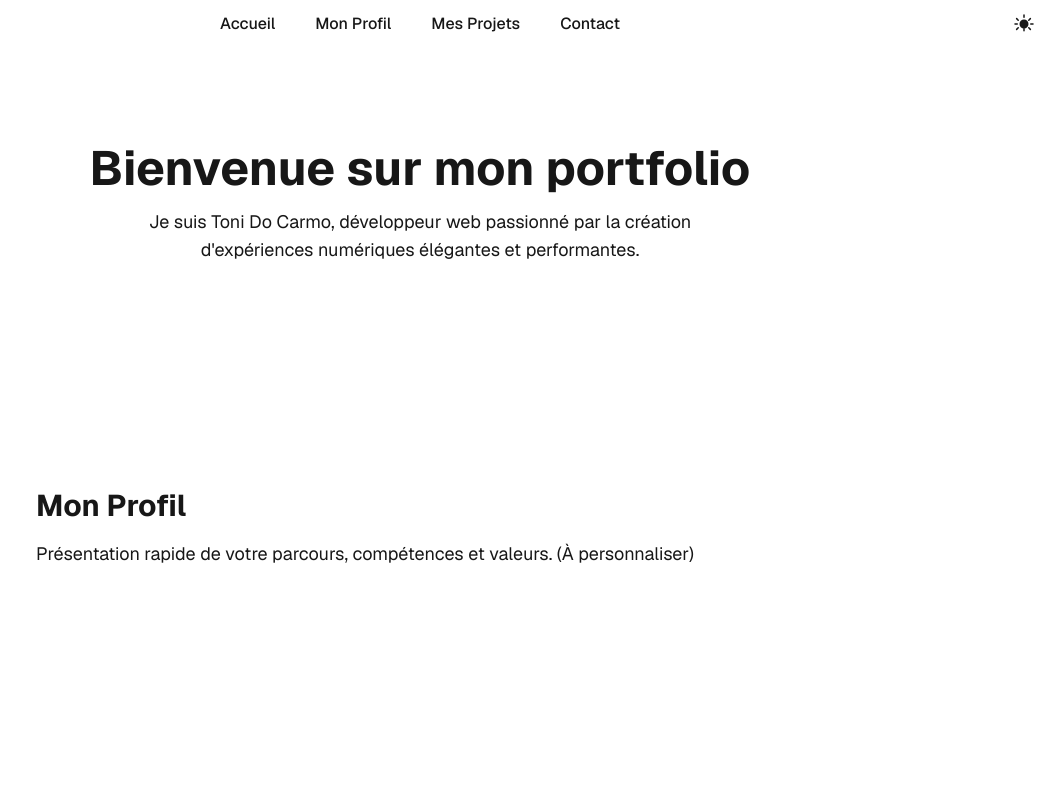
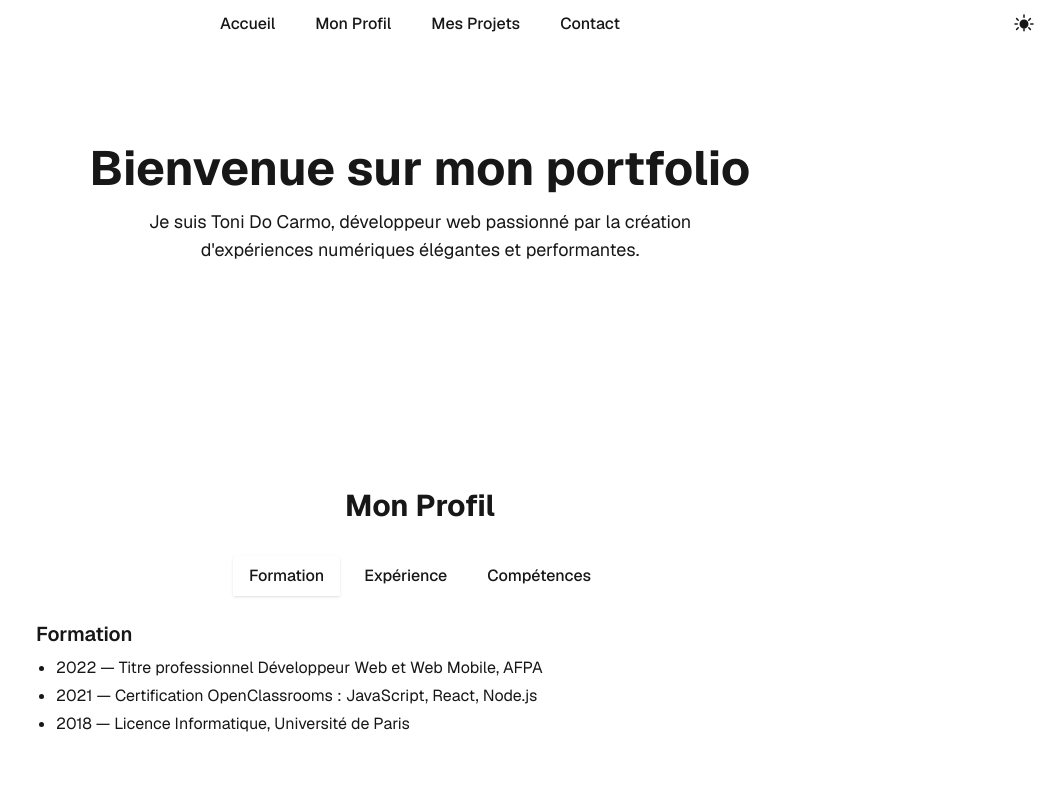
Before and after one commit to tdocarmo/portfolio, a Next.js app: page / in a window 1280 px wide. Shown: the top 800 px of the page, without its empty margins (220-1280 px from the left). Built offline with nearby package versions, Linux system fonts and the light colour scheme.

Commit message:
feat: add ProfilTabs component with tabbed navigation and content display

```diff
--- a/src/app/globals.css
+++ b/src/app/globals.css
@@ -36,3 +36,17 @@ html {
     transform: none;
   }
 }
+
+.animate-fade-in {
+  animation: fadeInTab 0.3s ease;
+}
+@keyframes fadeInTab {
+  from {
+    opacity: 0;
+    transform: translateY(10px);
+  }
+  to {
+    opacity: 1;
+    transform: none;
+  }
+}
--- a/src/app/page.tsx
+++ b/src/app/page.tsx
@@ -1,5 +1,6 @@
 import Image from "next/image";
 import { ThemeSwitcher } from "@/components/ThemeSwitcher";
+import { ProfilTabs } from "@/components/ProfilTabs";
 
 export default function Home() {
   return (
@@ -14,8 +15,8 @@ export default function Home() {
       </section>
       {/* Mon Profil */}
       <section id="profil" className="w-full max-w-3xl mx-auto py-24 scroll-mt-24">
-        <h2 className="text-3xl font-bold mb-4">Mon Profil</h2>
-        <p className="text-lg text-foreground/80">Présentation rapide de votre parcours, compétences et valeurs. (À personnaliser)</p>
+        <h2 className="text-3xl font-bold mb-8 text-center">Mon Profil</h2>
+        <ProfilTabs />
       </section>
       {/* Mes Projets */}
       <section id="projets" className="w-full max-w-3xl mx-auto py-24 scroll-mt-24">
--- /dev/null
+++ b/src/components/ProfilTabs.tsx
@@ -0,0 +1,84 @@
+"use client";
+
+import { useState } from "react";
+
+const tabs = [
+  { label: "Formation", id: "formation" },
+  { label: "Expérience", id: "experience" },
+  { label: "Compétences", id: "competences" },
+];
+
+const tabContent: Record<string, React.ReactNode> = {
+  formation: (
+    <div>
+      <h3 className="text-xl font-semibold mb-2">Formation</h3>
+      <ul className="list-disc pl-5 space-y-1 text-foreground/80">
+        <li>2022 — Titre professionnel Développeur Web et Web Mobile, AFPA</li>
+        <li>2021 — Certification OpenClassrooms : JavaScript, React, Node.js</li>
+        <li>2018 — Licence Informatique, Université de Paris</li>
+      </ul>
+    </div>
+  ),
+  experience: (
+    <div>
+      <h3 className="text-xl font-semibold mb-2">Expérience</h3>
+      <ul className="list-disc pl-5 space-y-1 text-foreground/80">
+        <li>2023 — Développeur Frontend Freelance (React, Next.js, Tailwind)</li>
+        <li>2022 — Stage Développeur Web, Startup XYZ</li>
+        <li>2020-2021 — Projets personnels et contributions open source</li>
+      </ul>
+    </div>
+  ),
+  competences: (
+    <div>
+      <h3 className="text-xl font-semibold mb-2">Compétences</h3>
+      <ul className="list-disc pl-5 space-y-1 text-foreground/80">
+        <li>JavaScript, TypeScript, React, Next.js</li>
+        <li>HTML, CSS, Tailwind CSS, Sass</li>
+        <li>Node.js, Express, MongoDB</li>
+        <li>Git, GitHub, Méthodes agiles</li>
+      </ul>
+    </div>
+  ),
+};
+
+export function ProfilTabs() {
+  const [active, setActive] = useState("formation");
+
+  return (
+    <div className="w-full">
+      <div className="flex gap-2 mb-6 justify-center">
+        {tabs.map((tab) => (
+          <button
+            key={tab.id}
+            className={`px-4 py-2 rounded-t transition-colors font-medium text-sm sm:text-base
+              ${active === tab.id
+                ? "bg-primary text-background shadow"
+                : "bg-background text-foreground/70 hover:bg-foreground/10"}
+            `}
+            onClick={() => setActive(tab.id)}
+            aria-selected={active === tab.id}
+            aria-controls={`tabpanel-${tab.id}`}
+            role="tab"
+          >
+            {tab.label}
+          </button>
+        ))}
+      </div>
+      <div
+        className="relative min-h-[120px] transition-all duration-300"
+        role="tabpanel"
+        id={`tabpanel-${active}`}
+        aria-labelledby={active}
+      >
+        <div key={active} className="animate-fade-in">
+          {tabContent[active]}
+        </div>
+      </div>
+    </div>
+  );
+}
+
+// Animation utilitaire à ajouter dans globals.css :
+// .animate-fade-in { animation: fadeInTab 0.3s ease; }
+// @keyframes fadeInTab { from { opacity: 0; transform: translateY(10px); } to { opacity: 1; transform: none; } }
```
